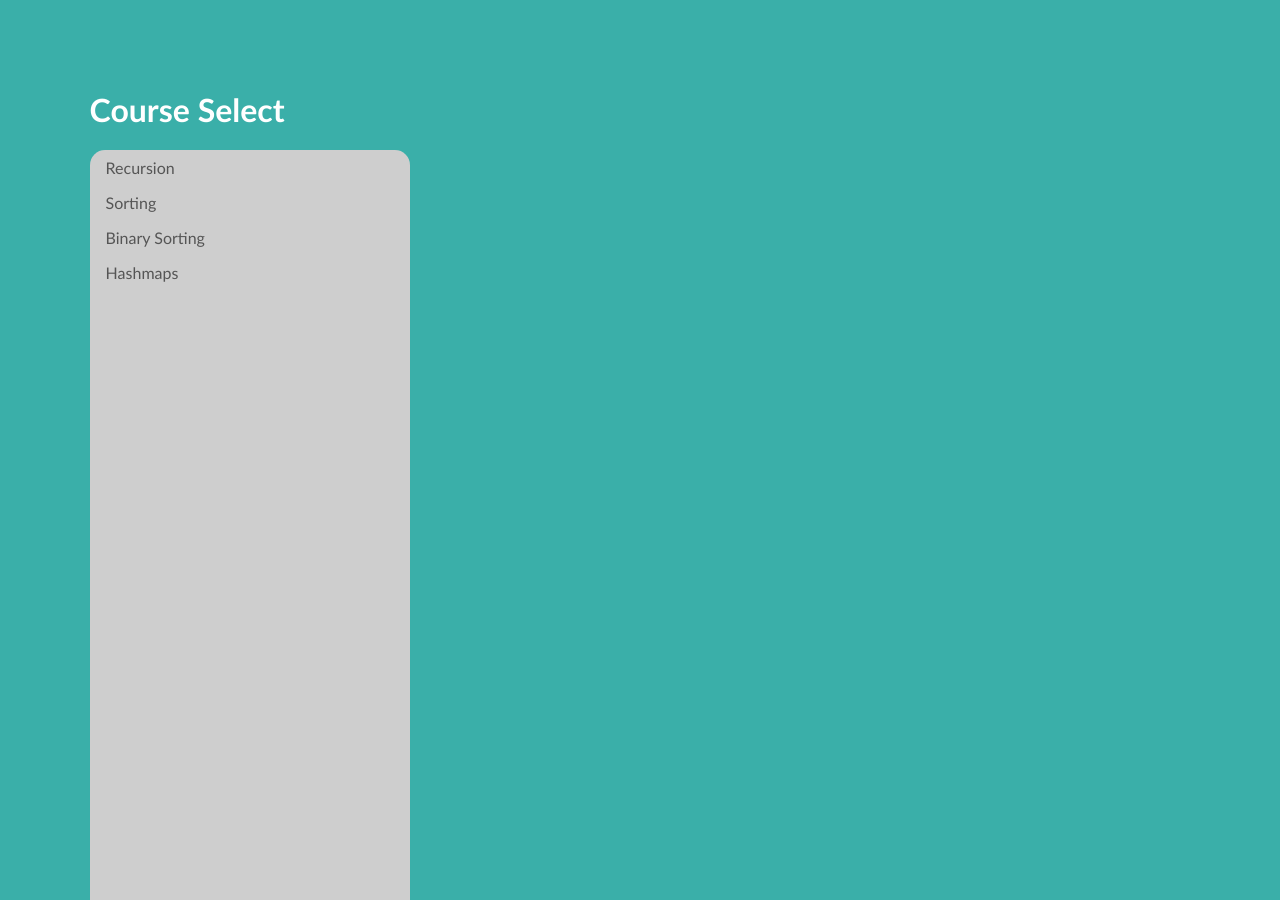
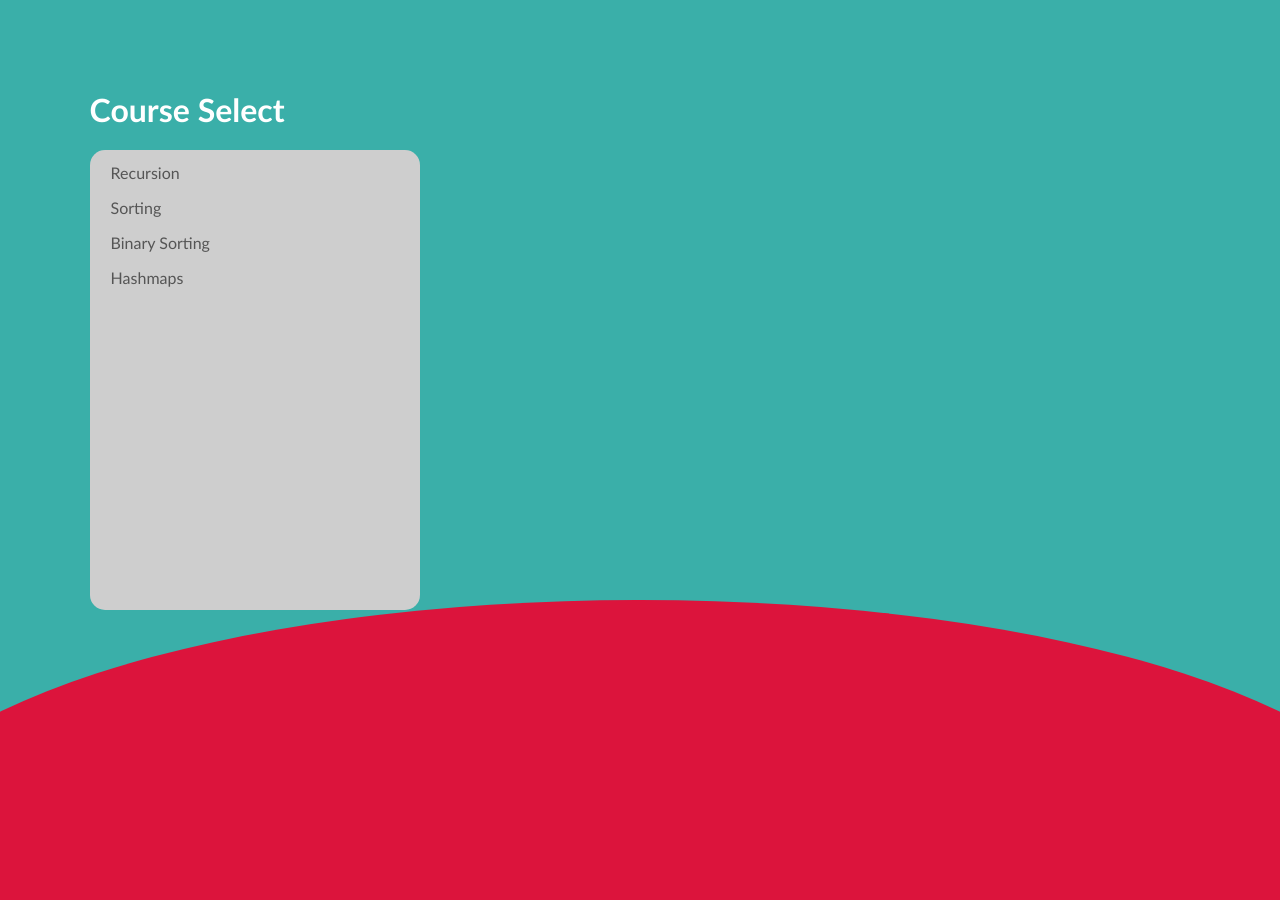
Before and after one commit to lwu1822/tri3frontend, a Jekyll site: the page templates/select-course.html, which Jekyll copies as it is, in a window 1280 px wide. Built offline with Jekyll 4.4.1, drawn with Linux system fonts in a browser that asks for light colours.

Commit message:
course select styling

```diff
--- a/templates/select-course.html
+++ b/templates/select-course.html
@@ -15,11 +15,11 @@ h1
 ul {
     list-style-type: none;
     margin: 0;
-    padding: 0;
+    padding: 5px;
     width: 25%;
     background-color: #cecece;
     position: fixed;
-    height: 100%;
+    height: 50%;
     overflow: auto;
     border-radius: 15px;
 }
@@ -30,6 +30,7 @@ li a {
     padding: 8px 16px;
     text-decoration: none;
     transition: width .2s, height, .2s;
+    border-radius: 15px;
 }
 
 li a:hover:not(.active) {
@@ -37,10 +38,18 @@ li a:hover:not(.active) {
     color: white;
 }
 
+.home-background-4 {
+            height: 300px;
+            width: 100%;
+            background-color: crimson;
+            text-align: center;
+            font-size: 35px;
+        }
+
 </style>
 
 <html>
-
+    <div>
     <h1>Course Select</h1>
     <ul>
         <li><a href="https://www.geeksforgeeks.org/introduction-to-recursion-data-structure-and-algorithm-tutorials/" target="_blank">Recursion</a></li>
@@ -48,5 +57,10 @@ li a:hover:not(.active) {
         <li><a href="https://www.geeksforgeeks.org/binary-insertion-sort/" target="_blank">Binary Sorting</a></li>
         <li><a href="https://www.geeksforgeeks.org/java-util-hashmap-in-java-with-examples/" target="_blank">Hashmaps</a></li>
     </ul>
+    </div>
+
+    <div id = "home-background-4">
+        <div style = "height: 500px; width: 120%; background-color: crimson; border-radius: 50%; position: fixed; left: -10%; margin-top: 450px; z-index: 1;"></div>
+    </div>
 
 </html>
```
